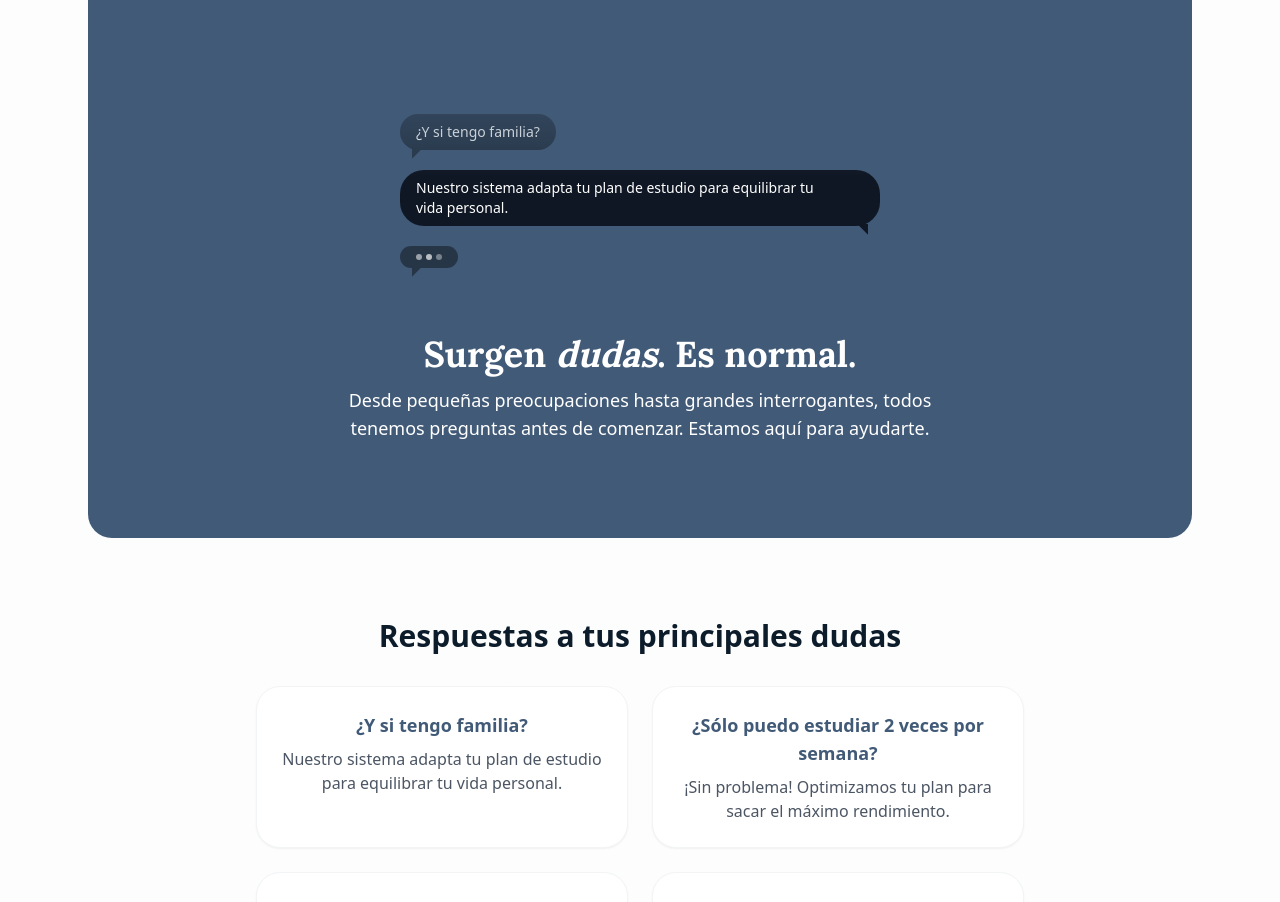
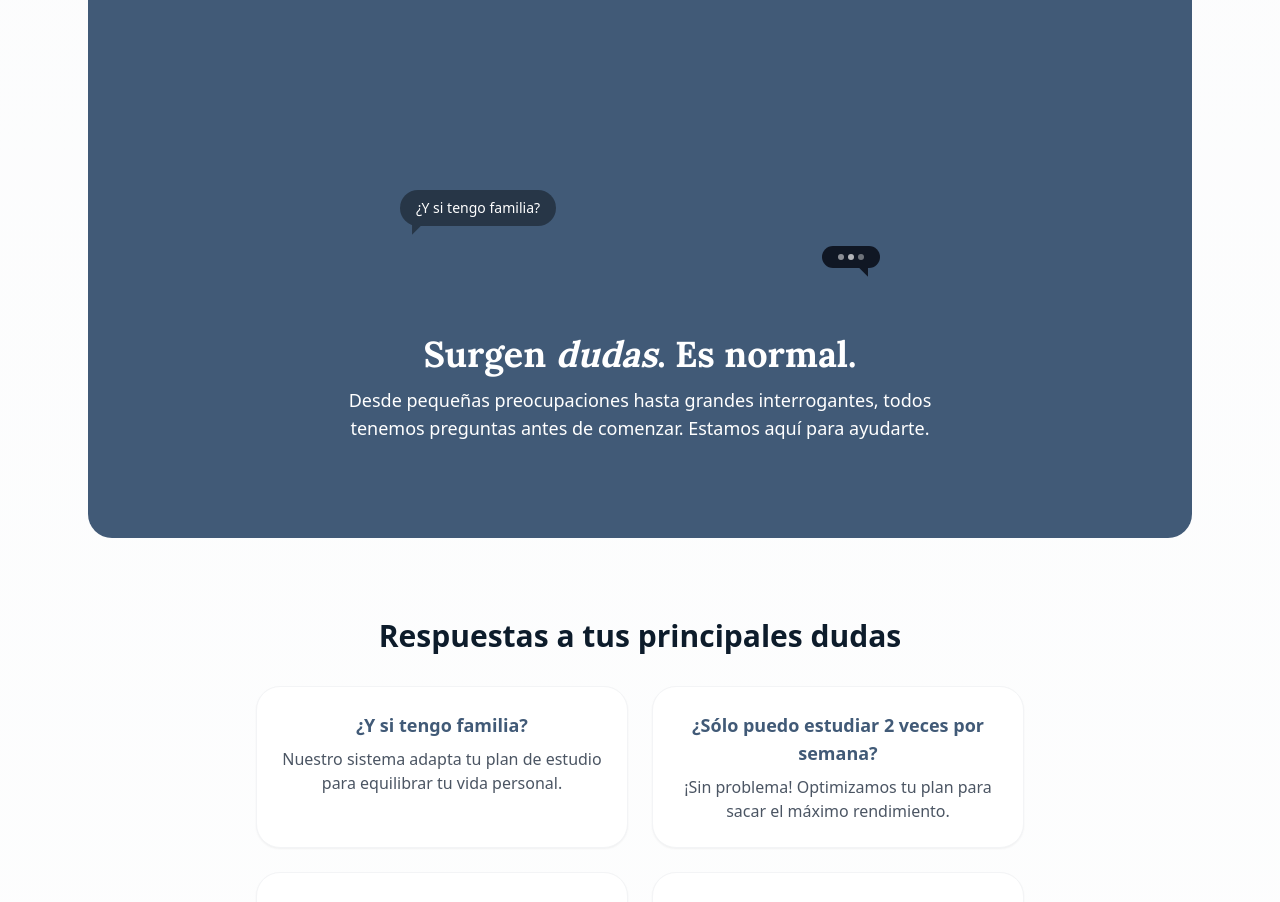
Before and after one commit to borjamrd/lead-catcher-hub, a React (Vite) app: page / in a window 1280 px wide. Shown: the part 3108-4010 px from the top of the page. Built offline with nearby package versions, Linux system fonts and the light colour scheme; no server answers; the database is empty.

Commit message:
feat: efecto typewritter añadido a preguntas frecuentes de landing

```diff
--- /dev/null
+++ b/src/components/TypewritterText.tsx
@@ -0,0 +1,25 @@
+import { motion } from "framer-motion";
+
+interface TypewriterTextProps {
+  text: string;
+  delay?: number; // delay entre letras
+}
+
+const TypewriterText = ({ text, delay = 0.02 }: TypewriterTextProps) => {
+  return (
+    <span>
+      {text.split("").map((char, i) => (
+        <motion.span
+          key={i}
+          initial={{ opacity: 0 }}
+          animate={{ opacity: 1 }}
+          transition={{ delay: i * delay }}
+        >
+          {char}
+        </motion.span>
+      ))}
+    </span>
+  );
+};
+
+export default TypewriterText;
--- a/src/components/landing/FrequentQuestions.tsx
+++ b/src/components/landing/FrequentQuestions.tsx
@@ -1,6 +1,7 @@
 import React, { useEffect, useState } from "react";
 import { motion, useAnimation } from "framer-motion";
 import { cn } from "@/lib/utils";
+import TypewriterText from "../TypewritterText";
 
 // Definición de los mensajes de preguntas frecuentes
 const questions = [
@@ -48,8 +49,8 @@ const FrequentQuestions = () => {
           setTimeout(() => {
             currentIndex++;
             showNextMessage();
-          }, 500);
-        }, 1200);
+          }, 100);
+        }, 2200);
       };
 
       showNextMessage();
@@ -57,7 +58,7 @@ const FrequentQuestions = () => {
       await controls.start((i) => ({
         opacity: 1,
         x: 0,
-        transition: { delay: i * 0.8, duration: 0.5 },
+        transition: { delay: i * 0.4, duration: 0.5 },
       }));
     };
 
@@ -110,9 +111,8 @@ const FrequentQuestions = () => {
 
   const conversation = questions.flatMap((q, i) => [
     { type: "question", content: q },
-    { type: "answer", content: answers[i] }
+    { type: "answer", content: answers[i] },
   ]);
-
 
   return (
     <section
@@ -139,13 +139,14 @@ const FrequentQuestions = () => {
                 shouldShowMessage(index) && (
                   <motion.div
                     key={`conv-${index}`}
-                    initial={{
-                      opacity: 0,
-                      x: item.type === "question" ? -20 : 20,
-                      y: 20,
+                    initial={{ opacity: 0, scale: 0.95, y: 10 }}
+                    animate={{ opacity: 1, scale: 1, y: 0 }}
+                    transition={{
+                      type: "spring",
+                      stiffness: 400,
+                      damping: 30,
+                      mass: 0.8,
                     }}
-                    animate={{ opacity: 1, x: 0, y: 0 }}
-                    transition={{ duration: 0.5, ease: "easeOut" }}
                     className={cn(
                       "rounded-3xl px-4 py-2 text-sm text-white relative text-pretty w-fit",
                       item.type === "question"
@@ -166,19 +167,24 @@ const FrequentQuestions = () => {
                     >
                       {item.type === "question" ? "◤" : "◥"}
                     </div>
+
                     <motion.div
-                      className="w-fit"
-                      initial={{ opacity: 0 }}
-                      animate={{ opacity: 1 }}
-                      transition={{ duration: 0.3 }}
+                      initial={{ height: 0, opacity: 0 }}
+                      animate={{ height: "auto", opacity: 1 }}
+                      transition={{ duration: 0.4, ease: "easeInOut" }}
+                      className="overflow-hidden"
                     >
-                      {isTyping(index) ? (
-                        <TypingDots />
-                      ) : isVisible(index) ? (
-                        item.content
-                      ) : (
-                        ""
-                      )}
+                      <div className="w-fit">
+                        {isTyping(index) ? (
+                          <TypingDots />
+                        ) : isVisible(index) ? (
+                          <TypewriterText text={item.content} />
+                        ) : (
+                          <span className="opacity-0 invisible">
+                            {item.content}
+                          </span>
+                        )}
+                      </div>
                     </motion.div>
                   </motion.div>
                 )
```
